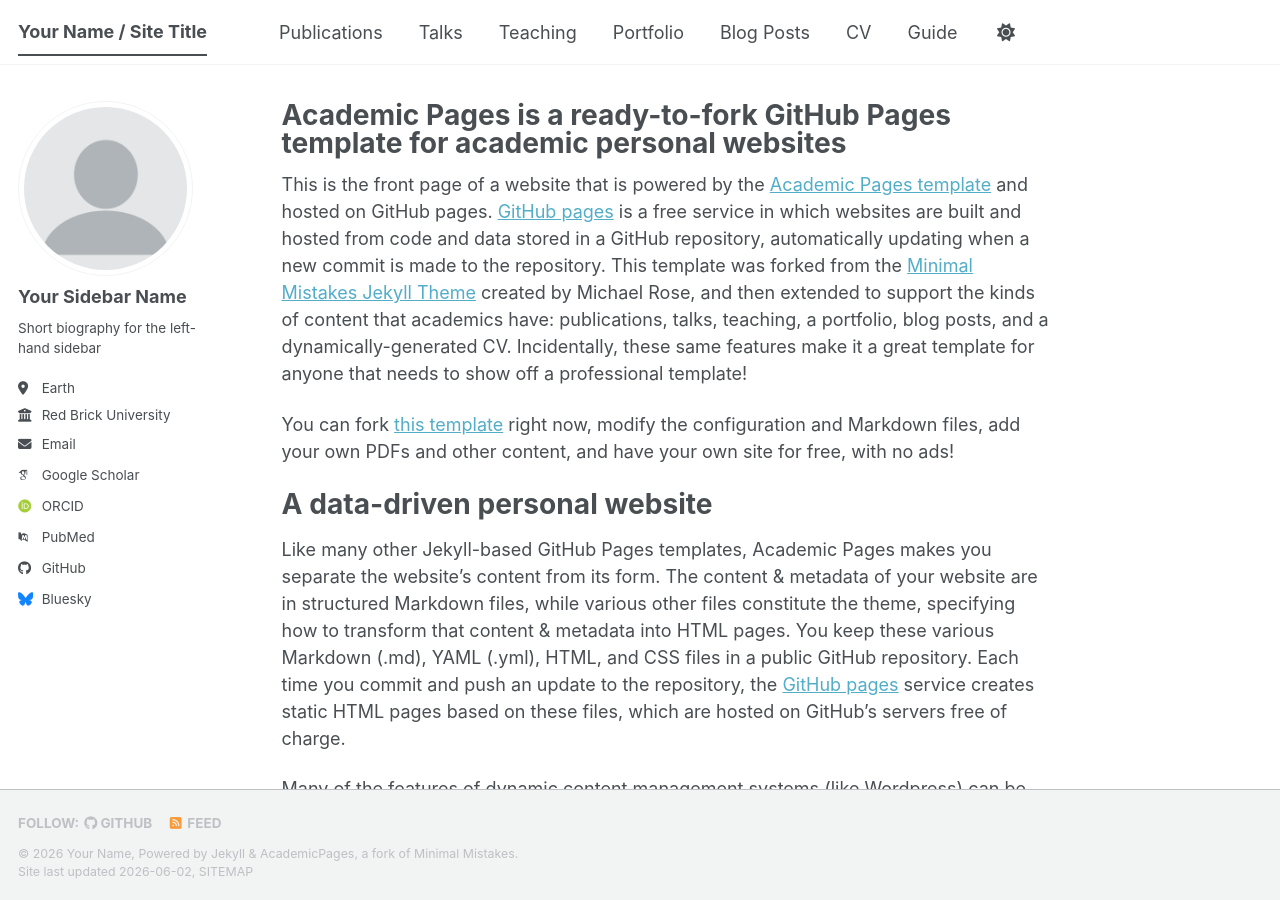
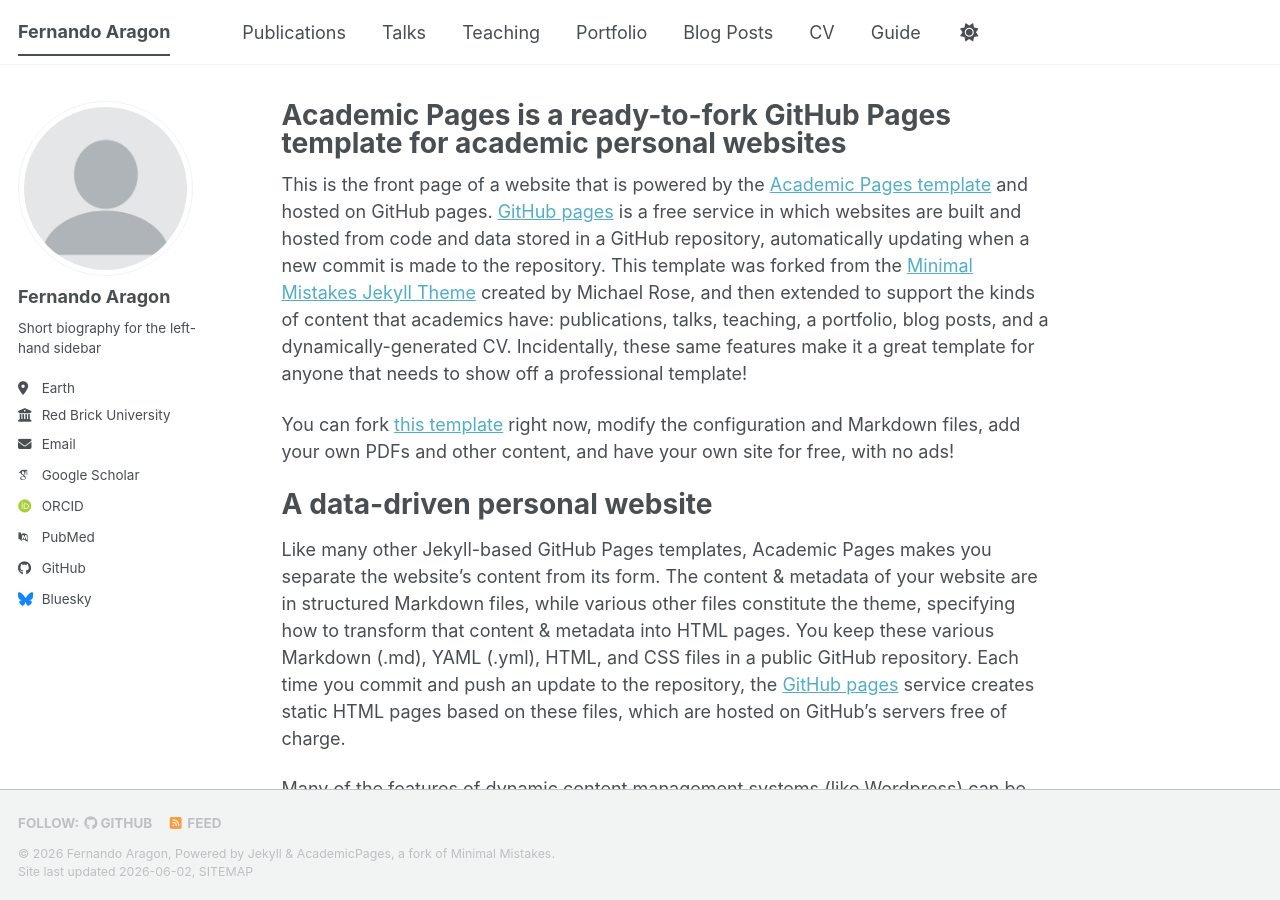
Before and after one commit to faragons/fernandoaragon, a Jekyll site: the page built from _pages/about.md, in a window 1280 px wide and 900 px high. Built offline with Jekyll 4.4.1, drawn with Linux system fonts in a browser that asks for light colours; some web fonts are replaced; a script bundle is joined from its source files by our own code; library files that are not in the unit come from our copies.

Commit message:
Update site title and author information

```diff
--- a/_config.yml
+++ b/_config.yml
@@ -9,14 +9,14 @@
 # Basic Site Settings
 locale                   : "en-US"
 site_theme               : "default" # The available themes options are "default", "air", "sunrise", "mint", "dirt" and "contrast"
-title                    : "Your Name / Site Title"
+title                    : "Fernando Aragon"
 title_separator          : "-"
-name                     : &name "Your Name"
+name                     : &name "Fernando Aragon"
 description              : &description "Your Name's academic portfolio"   # Update this with a general description of your site, this is the default if not overridden by a page
 url                      : https://academicpages.github.io # The base hostname & protocol for your site e.g. "https://[your GitHub username].github.io",
                                                            # or if you already have some other page hosted on Github then use "https://[your GitHub username].github.io/[Your Repo Name]"
 baseurl                  : "" # the subpath of your site, e.g. "/blog"
-repository               : "academicpages/academicpages.github.io"
+repository               : "faragons/fernandoaragon.github.io"
 
 # Site Author - The following control what appear as part of the author content on the side bar.
 #               If a field is blank the icon and link will not appear, otherwise it will be shown.
@@ -24,7 +24,7 @@
 author:
   # Biographic information
   avatar           : "profile.png"
-  name             : "Your Sidebar Name"
+  name             : "Fernando Aragon"
   pronouns         : # example: "she/her"
   bio              : "Short biography for the left-hand sidebar"
   location         : "Earth"
```
